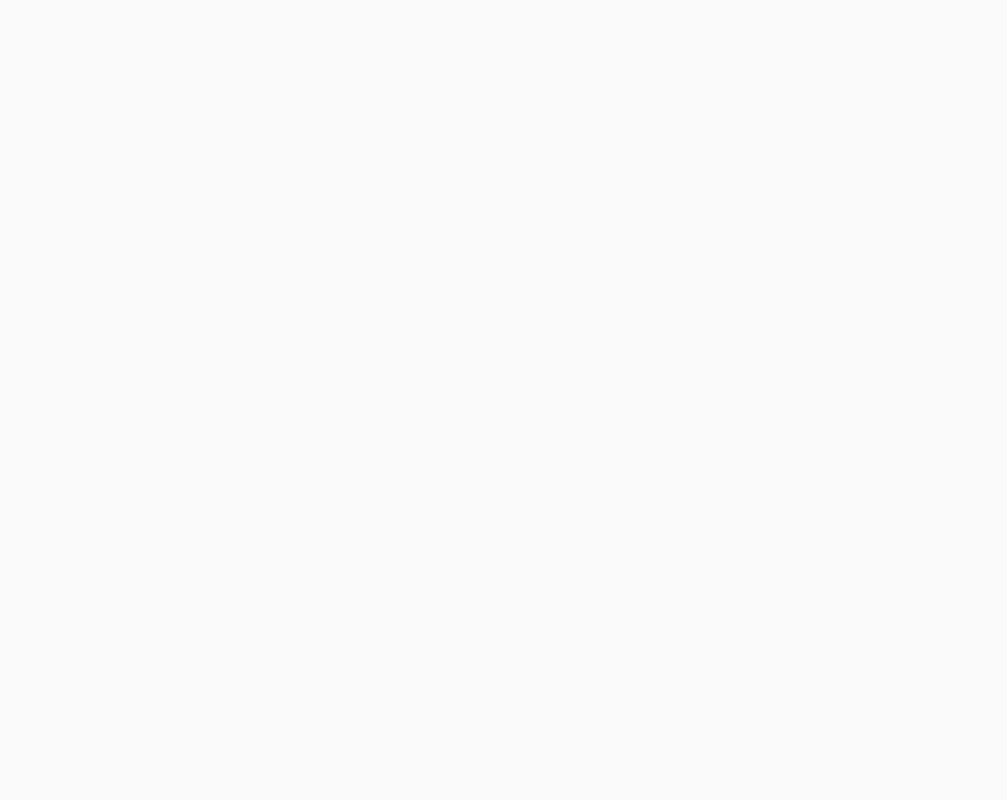
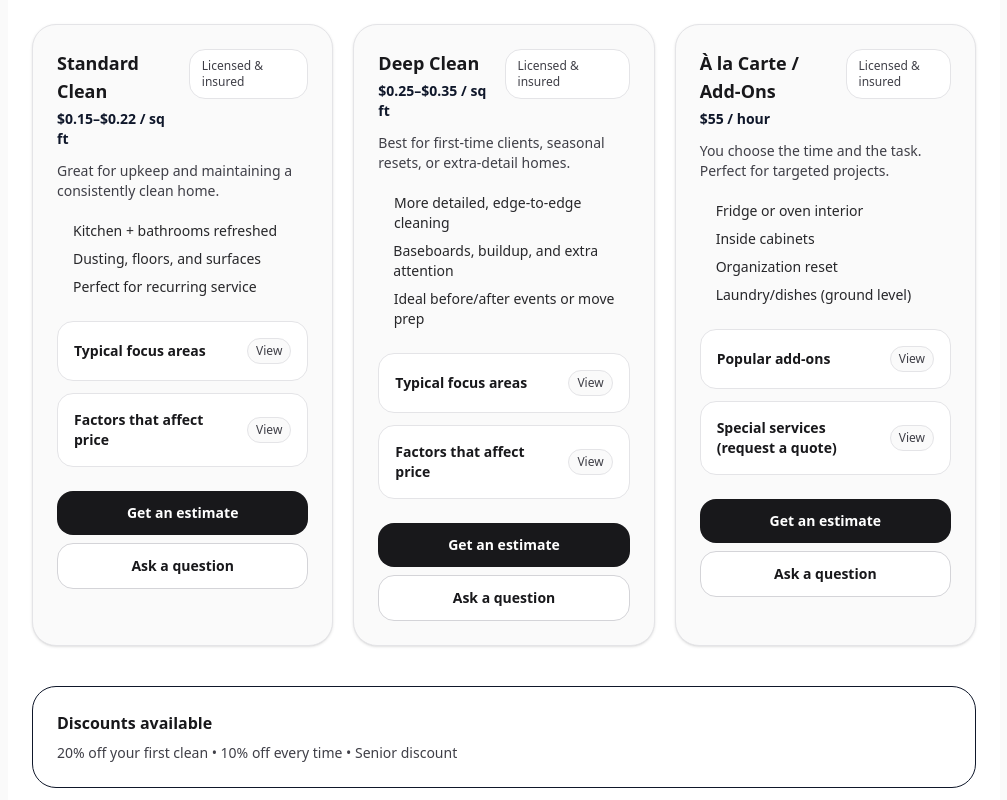
Before and after one commit to conels08/minute-maids-landing, a Next.js app: page / in a window 1280 px wide. Shown: the part 1080-1880 px from the top of the page, without its empty margins (136-1143 px from the left). Before the commit the page ends 1023 px from the top, so only its background shows below. Built offline with nearby package versions, Linux system fonts and the light colour scheme.

Commit message:
chore: fix Tailwind v4 globals entrypoint

```diff
--- a/src/app/globals.css
+++ b/src/app/globals.css
@@ -1,6 +1,4 @@
-@tailwind base;
-@tailwind components;
-@tailwind utilities;
+@import "tailwindcss";
 
 html {
   scroll-behavior: smooth;
--- a/src/components/sections/Services.tsx
+++ b/src/components/sections/Services.tsx
@@ -1,7 +1,208 @@
+import Section from "@/components/ui/Section";
+
+type Tier = {
+  name: string;
+  priceLine: string;
+  note: string;
+  highlights: string[];
+  details: { title: string; bullets: string[] }[];
+};
+
+const tiers: Tier[] = [
+  {
+    name: "Standard Clean",
+    priceLine: "$0.15–$0.22 / sq ft",
+    note: "Great for upkeep and maintaining a consistently clean home.",
+    highlights: [
+      "Kitchen + bathrooms refreshed",
+      "Dusting, floors, and surfaces",
+      "Perfect for recurring service",
+    ],
+    details: [
+      {
+        title: "Typical focus areas",
+        bullets: [
+          "Kitchen surfaces, sink, and exterior appliance wipe-down",
+          "Bathrooms: sink, toilet, shower/tub surfaces",
+          "Floors vacuumed + mopped where applicable",
+          "Dusting + tidying main living areas",
+        ],
+      },
+      {
+        title: "Factors that affect price",
+        bullets: ["Home condition", "Number of pets", "Requested add-ons"],
+      },
+    ],
+  },
+  {
+    name: "Deep Clean",
+    priceLine: "$0.25–$0.35 / sq ft",
+    note: "Best for first-time clients, seasonal resets, or extra-detail homes.",
+    highlights: [
+      "More detailed, edge-to-edge cleaning",
+      "Baseboards, buildup, and extra attention",
+      "Ideal before/after events or move prep",
+    ],
+    details: [
+      {
+        title: "Typical focus areas",
+        bullets: [
+          "Deeper attention to buildup and high-touch areas",
+          "More thorough kitchen + bathroom detail work",
+          "Extra dusting and detail around corners/edges",
+          "Floors: deeper vacuum/mop attention",
+        ],
+      },
+      {
+        title: "Factors that affect price",
+        bullets: ["Home condition", "Number of pets", "Requested add-ons"],
+      },
+    ],
+  },
+  {
+    name: "À la Carte / Add-Ons",
+    priceLine: "$55 / hour",
+    note: "You choose the time and the task. Perfect for targeted projects.",
+    highlights: [
+      "Fridge or oven interior",
+      "Inside cabinets",
+      "Organization reset",
+      "Laundry/dishes (ground level)",
+    ],
+    details: [
+      {
+        title: "Popular add-ons",
+        bullets: [
+          "Interior fridge cleaning",
+          "Interior oven cleaning",
+          "Inside cabinets",
+          "Organize a space / closet",
+          "Laundry and dishes (ground level)",
+        ],
+      },
+      {
+        title: "Special services (request a quote)",
+        bullets: [
+          "Move out / Move in cleaning",
+          "New baby sanitize package",
+          "Carpet cleaning",
+          "Washing walls",
+          "Single-level gutter cleaning",
+          "Exterior single-level windows",
+        ],
+      },
+    ],
+  },
+];
+
+function Accordion({
+  title,
+  children,
+}: {
+  title: string;
+  children: React.ReactNode;
+}) {
+  return (
+    <details className="group rounded-2xl border border-zinc-200 bg-white">
+      <summary className="flex cursor-pointer list-none items-center justify-between gap-4 px-4 py-4 text-sm font-semibold text-zinc-900">
+        {title}
+        <span className="rounded-full border border-zinc-200 bg-zinc-50 px-2 py-1 text-xs font-medium text-zinc-700 group-open:hidden">
+          View
+        </span>
+        <span className="hidden rounded-full border border-zinc-200 bg-zinc-50 px-2 py-1 text-xs font-medium text-zinc-700 group-open:inline">
+          Close
+        </span>
+      </summary>
+      <div className="px-4 pb-4 text-sm text-zinc-700">{children}</div>
+    </details>
+  );
+}
+
 export default function Services() {
   return (
-    <section id="services" className="py-10">
-      <h2 className="text-base font-semibold">Services</h2>
-    </section>
+    <Section
+      id="services"
+      eyebrow="Services"
+      title="Simple options. Meticulous results."
+      className="bg-white"
+    >
+      <p className="max-w-2xl text-zinc-700">
+        Choose the level that fits your home right now. If you’re not sure,
+        start with a deep clean — then maintain with standard service.
+      </p>
+
+      <div className="mt-10 grid gap-5 md:grid-cols-3">
+        {tiers.map((tier) => (
+          <div
+            key={tier.name}
+            className="rounded-3xl border border-zinc-200 bg-zinc-50 p-6 shadow-sm"
+          >
+            <div className="flex items-start justify-between gap-3">
+              <div>
+                <h3 className="text-lg font-semibold text-zinc-900">
+                  {tier.name}
+                </h3>
+                <p className="mt-1 text-sm font-semibold text-brand-800">
+                  {tier.priceLine}
+                </p>
+              </div>
+              <div className="rounded-2xl bg-white px-3 py-2 text-xs font-medium text-zinc-700 border border-zinc-200">
+                Licensed & insured
+              </div>
+            </div>
+
+            <p className="mt-3 text-sm text-zinc-700">{tier.note}</p>
+
+            <ul className="mt-5 space-y-2 text-sm text-zinc-800">
+              {tier.highlights.map((h) => (
+                <li key={h} className="flex gap-2">
+                  <span className="mt-1 h-2 w-2 rounded-full bg-brand-500" />
+                  <span>{h}</span>
+                </li>
+              ))}
+            </ul>
+
+            <div className="mt-6 space-y-3">
+              {tier.details.map((d) => (
+                <Accordion key={d.title} title={d.title}>
+                  <ul className="space-y-2">
+                    {d.bullets.map((b) => (
+                      <li key={b} className="flex gap-2">
+                        <span className="text-brand-700">•</span>
+                        <span>{b}</span>
+                      </li>
+                    ))}
+                  </ul>
+                </Accordion>
+              ))}
+            </div>
+
+            <div className="mt-6 flex flex-col gap-2">
+              <a
+                href="#estimate"
+                className="rounded-2xl bg-zinc-900 px-4 py-3 text-center text-sm font-semibold text-white hover:bg-zinc-800"
+              >
+                Get an estimate
+              </a>
+              <a
+                href="#contact"
+                className="rounded-2xl border border-zinc-300 bg-white px-4 py-3 text-center text-sm font-semibold text-zinc-900 hover:bg-zinc-50"
+              >
+                Ask a question
+              </a>
+            </div>
+          </div>
+        ))}
+      </div>
+
+      <div className="mt-10 rounded-3xl border border-brand-200 bg-brand-50 p-6">
+        <h4 className="text-base font-semibold text-zinc-900">
+          Discounts available
+        </h4>
+        <p className="mt-2 text-sm text-zinc-700">
+          20% off your first clean • 10% off every time • Senior discount
+        </p>
+      </div>
+    </Section>
   );
 }
```
